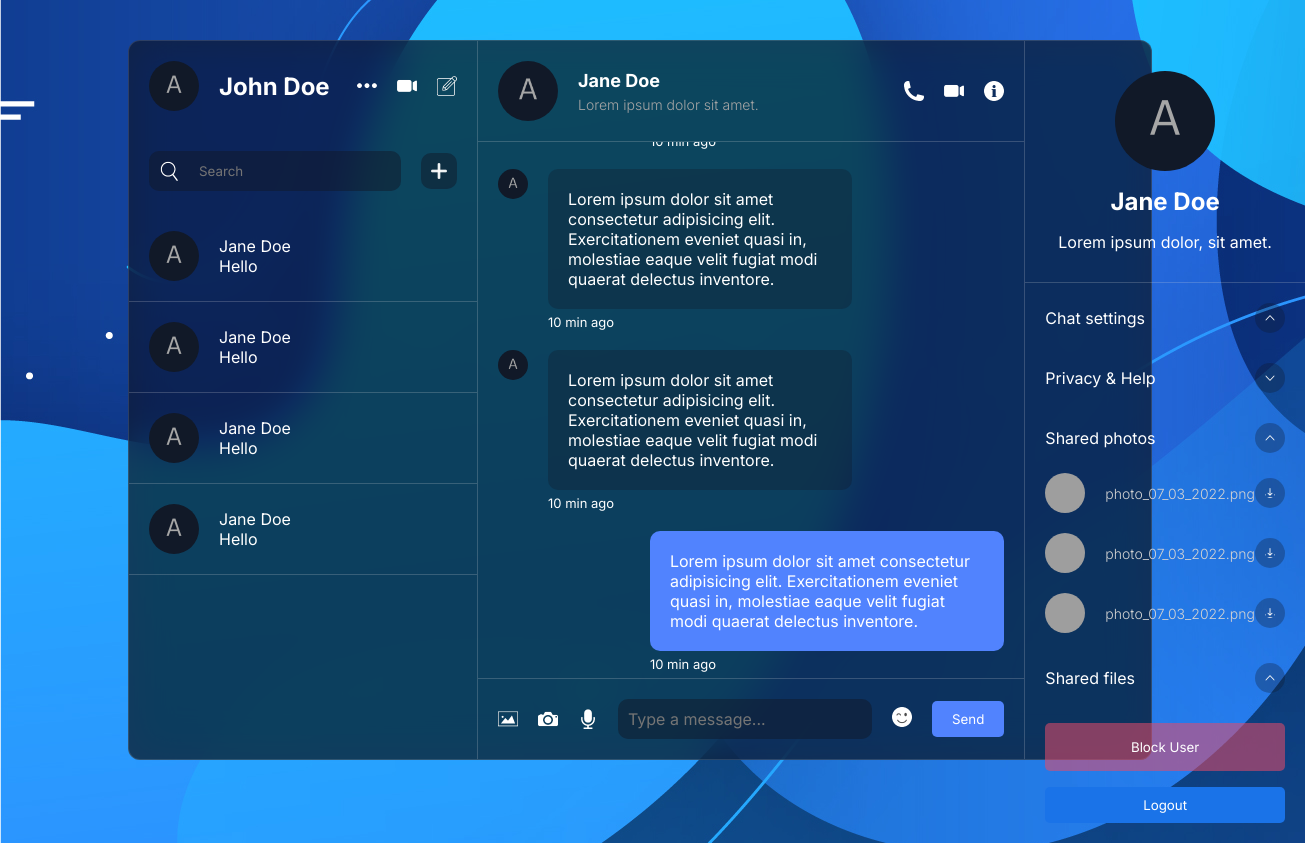
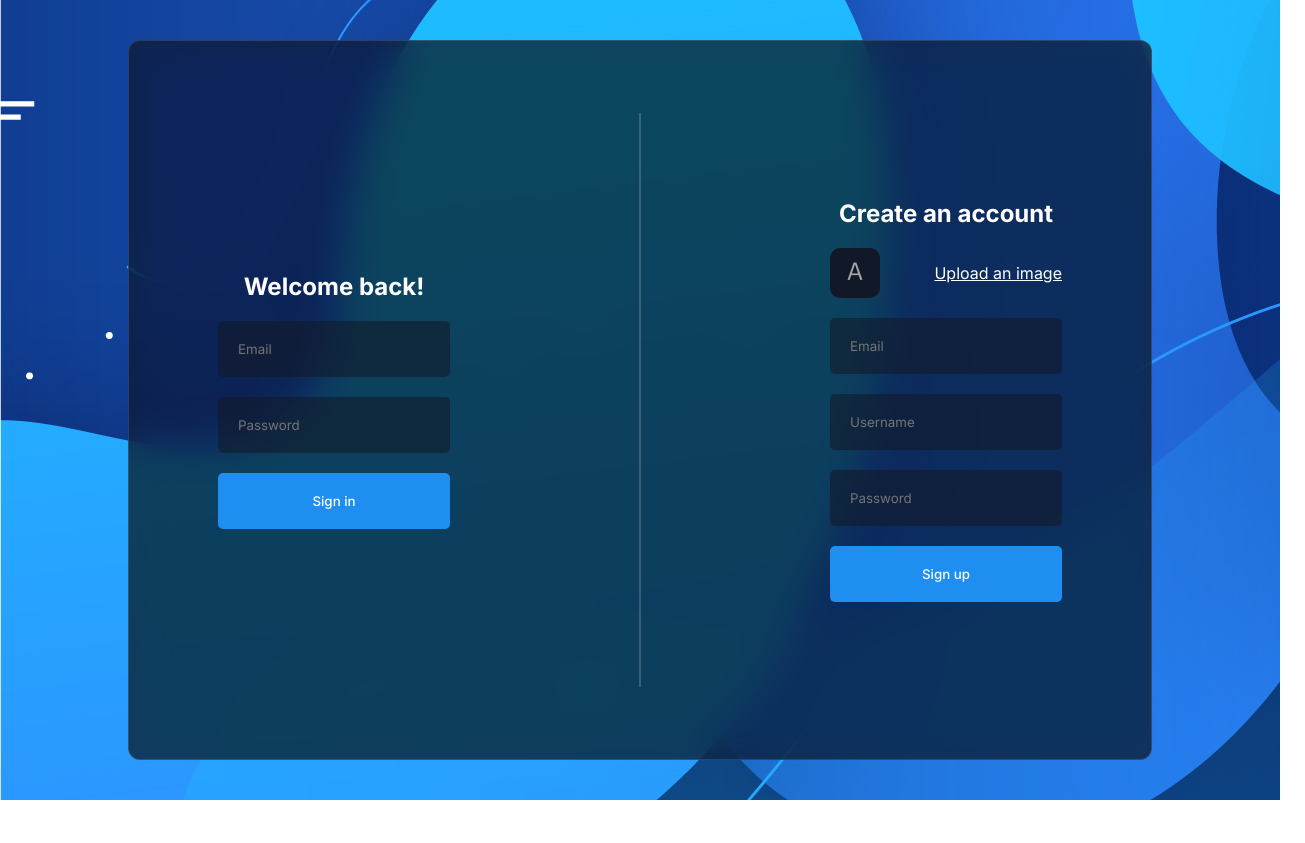
Before and after one commit to iddrader/chat-app, a React (Vite) app: page / in a window 1280 px wide. Shown: the whole page, 1305 px wide, since content can reach past the window. After the commit the page ends 800 px from the top, so only its background shows below. Built offline with nearby package versions, Linux system fonts and the light colour scheme; grey boxes are pictures that could not be loaded.

Commit message:
create login/register page

```diff
--- a/src/App.tsx
+++ b/src/App.tsx
@@ -1,13 +1,22 @@
 import Chat from "./components/Chat";
 import Detail from "./components/Detail";
 import List from "./components/List";
+import Login from "./components/Login";
 
 function App() {
+    const user = false;
+
     return (
         <div className="container">
-            <List />
-            <Chat />
-            <Detail />
+            {user ? (
+                <>
+                    <List />
+                    <Chat />
+                    <Detail />
+                </>
+            ) : (
+                <Login />
+            )}
         </div>
     );
 }
--- /dev/null
+++ b/src/assets/scss/login.scss
@@ -0,0 +1,65 @@
+.login {
+    width: 100%;
+    height: 100%;
+    display: flex;
+    align-items: center;
+    gap: 100px;
+
+    .item {
+        flex: 1;
+        display: flex;
+        flex-direction: column;
+        align-items: center;
+        gap: 1.25rem;
+
+        form {
+            display: flex;
+            flex-direction: column;
+            align-items: center;
+            justify-content: center;
+            gap: 1.25rem;
+
+            input {
+                padding: 1.25rem;
+                border: none;
+                outline: none;
+                background-color: rgba(17, 25, 40, 0.6);
+                color: white;
+                border-radius: 0.3125rem;
+            }
+
+            label {
+                width: 100%;
+                display: flex;
+                align-items: center;
+                justify-content: space-between;
+                cursor: pointer;
+                text-decoration: underline;
+
+                img {
+                    width: 50px;
+                    height: 50px;
+                    border-radius: 20%;
+                    object-fit: cover;
+                }
+            }
+
+            button {
+                width: 100%;
+                padding: 1.25rem;
+                border: none;
+                background-color: #1e8ef1;
+                color: white;
+                border-radius: 0.3125rem;
+                cursor: pointer;
+                font-weight: 500;
+            }
+        }
+    }
+
+    .separator {
+        height: 80%;
+        width: 2px;
+        background-color: #dddddd35;
+    }
+}
--- /dev/null
+++ b/src/components/Login.tsx
@@ -0,0 +1,62 @@
+import { ChangeEvent, useState } from "react";
+import "../assets/scss/login.scss";
+import { IAvatarState } from "../types";
+
+const Login = () => {
+    const [avatar, setAvatar] = useState<IAvatarState>({
+        file: null,
+        imageURL: "",
+    });
+
+    const handleAvatarChange = (event: ChangeEvent) => {
+        const element = event.currentTarget as HTMLInputElement;
+        element.files &&
+            setAvatar({
+                file: element.files[0],
+                imageURL: URL.createObjectURL(element.files[0]),
+            });
+    };
+
+    return (
+        <div className="login">
+            <div className="item">
+                <h2>Welcome back!</h2>
+                <form>
+                    <input type="email" placeholder="Email" name="email" />
+                    <input
+                        type="password"
+                        placeholder="Password"
+                        name="password"
+                    />
+                    <button>Sign in</button>
+                </form>
+            </div>
+            <div className="separator"></div>
+            <div className="item">
+                <h2>Create an account</h2>
+                <form>
+                    <label htmlFor="file">
+                        <img src={avatar.imageURL || "/avatar.png"} alt="" />
+                        Upload an image
+                    </label>
+                    <input
+                        type="file"
+                        id="file"
+                        style={{ display: "none" }}
+                        onChange={handleAvatarChange}
+                    />
+                    <input type="email" placeholder="Email" name="email" />
+                    <input type="text" placeholder="Username" name="username" />
+                    <input
+                        type="password"
+                        placeholder="Password"
+                        name="password"
+                    />
+                    <button>Sign up</button>
+                </form>
+            </div>
+        </div>
+    );
+};
+
+export default Login;
--- /dev/null
+++ b/src/types.ts
@@ -0,0 +1,4 @@
+export interface IAvatarState {
+    file: File | null;
+    imageURL: string;
+}
```
